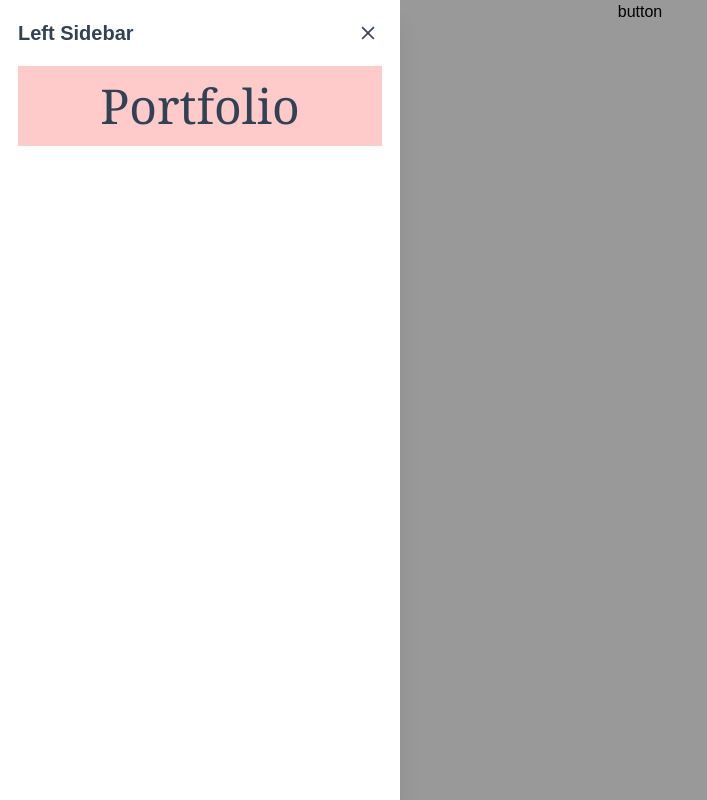
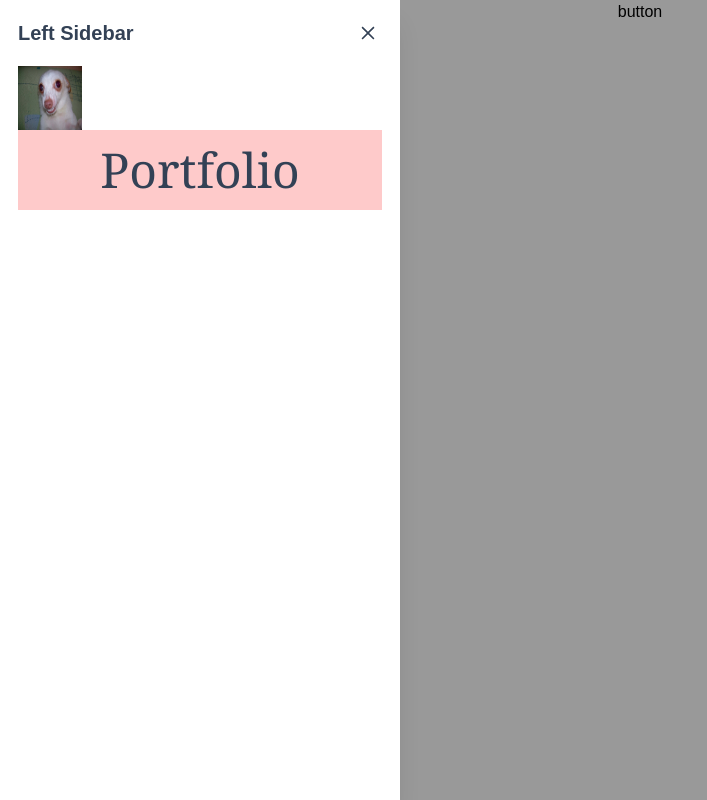
Before and after one commit to shanec98/portfolio, a Vue app: page /work in a window 1280 px wide. Both pictures are taken after a click on the button "button". Shown: the whole page, without its empty margins (0-707 px from the left). Built offline with nearby package versions, Linux system fonts and the light colour scheme; a web font is replaced by a local one.

Commit message:
sample img and button work

```diff
--- a/src/components/SideButton.vue
+++ b/src/components/SideButton.vue
@@ -1,9 +1,11 @@
 <template>
-  <router-link
-    :to="{ name: section }"
-    class="font-serif h-20 w-full bg-red-200 text-3xl md:text-4xl lg:text-5xl flex basis-1/3 items-center justify-center hover:text-4xl transition-all ease-in-out duration-300"
-  >
-    {{ name }}
+  <router-link :to="{ name: section }">
+    <img :src="image" alt="Button Image" class="w-10 h-10 md:w-12 md:h-12 lg:w-16 lg:h-16" />
+    <div
+      class="font-serif h-20 w-full bg-red-200 text-3xl md:text-4xl lg:text-5xl flex basis-1/3 items-center justify-center hover:text-4xl transition-all ease-in-out duration-300"
+    >
+      {{ name }}
+    </div>
   </router-link>
 </template>
 
@@ -17,6 +19,10 @@ export default {
     name: {
       type: String,
       required: true
+    },
+    image: {
+      type: String,
+      required: true
     }
   }
 }
--- a/src/views/Work.vue
+++ b/src/views/Work.vue
@@ -5,7 +5,11 @@
       header="Left Sidebar"
       class="sm:w-[15rem] md:w-[20rem] lg:w-[25rem] bg-grey-100 h-full transition duration-300 ease-in-out"
     >
-      <SideButton section="portfolio" name="Portfolio"></SideButton>
+      <SideButton
+        section="portfolio"
+        name="Portfolio"
+        :image="'/public/assets/img/dog.jpg'"
+      ></SideButton>
     </Sidebar>
 
     <Button @click="visibleLeft = true">button</Button>
```
Also changed, not shown: public/assets/img/dog.jpg (added).
